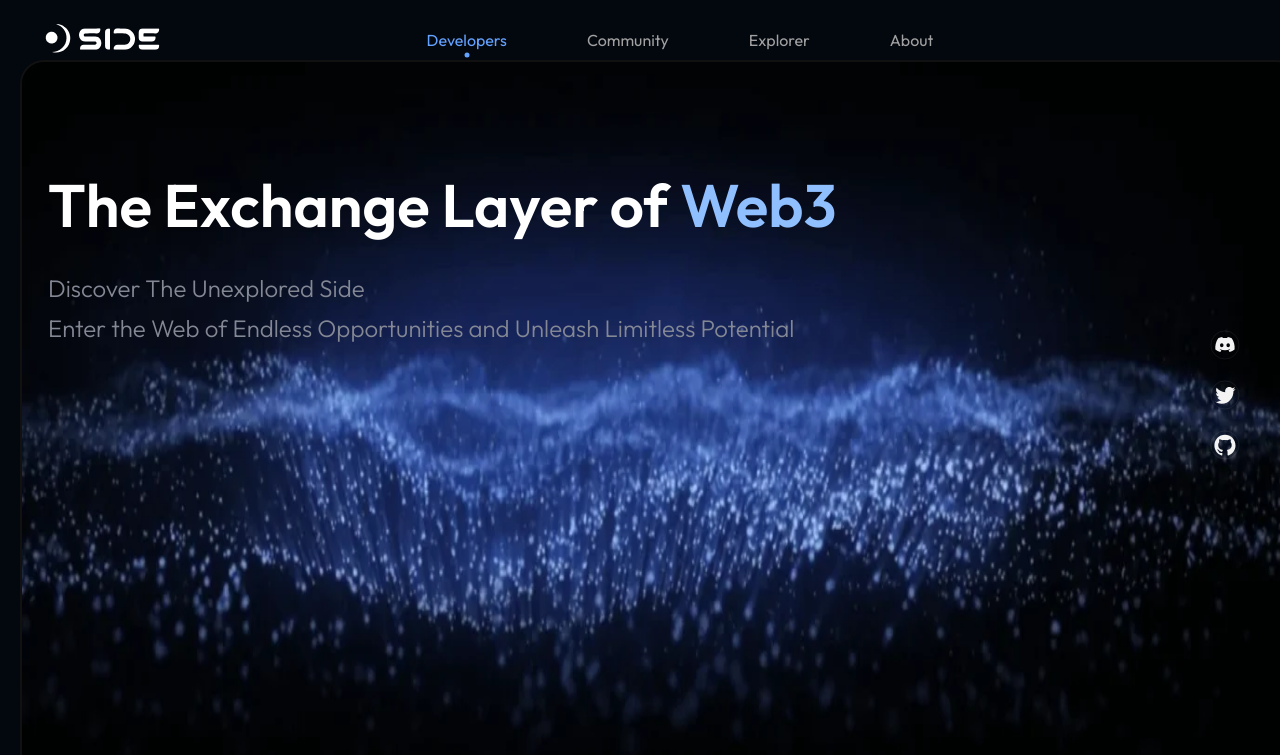
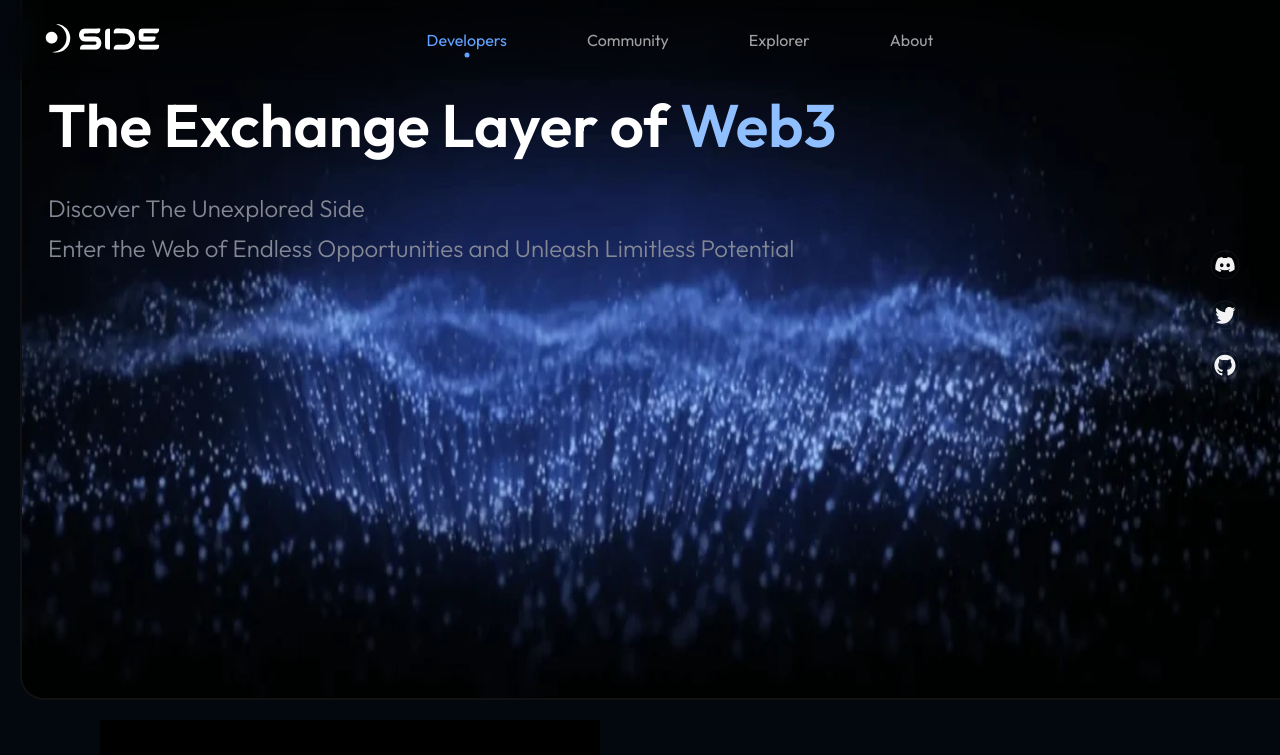
Before and after one commit to sideprotocol/sideprotocol.github.io, a Next.js app: page / in a window 1280 px wide. Shown: the top 755 px of the page. Built offline with nearby package versions, Linux system fonts and the light colour scheme.

Commit message:
Update NavBar.js

```diff
--- a/src/app/layout/NavBar.js
+++ b/src/app/layout/NavBar.js
@@ -17,8 +17,9 @@ export default function NavBar() {
     <header
       data-aos="fade-down"
       data-aos-duration="2000"
-      className="flex items-center justify-center text-[#A1A1A1] relative h-[80px] space-x-[80px] z-50"
+      className="w-full h-[80px] z-50 fixed top-0 left-0 backdrop-blur-lg"
     >
+      <div className="backdrop-blur-lg w-full h-full flex items-center justify-center text-[#A1A1A1] relative space-x-[80px]">
         <Image
           src={sideLogo}
           alt="side"
@@ -40,6 +41,7 @@ export default function NavBar() {
             </Link>
           );
         })}
+      </div>
     </header>
   );
 }
```
Lines whose indentation alone changed are shown as unchanged.
